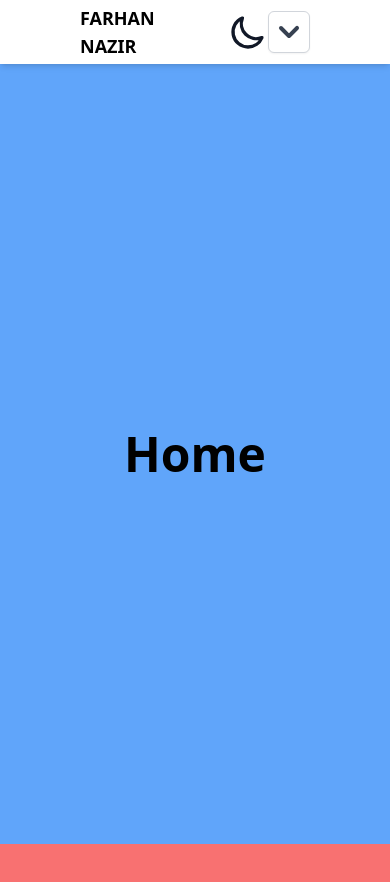
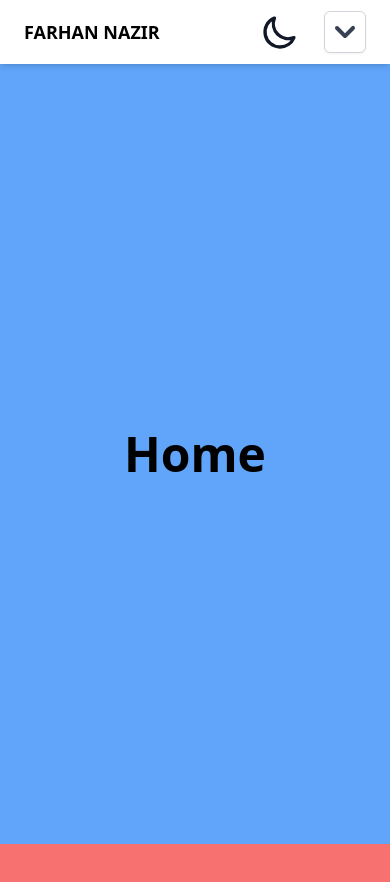
Before and after one commit to FarhanNazir/portfolio-website, a React (Vite) app: page / in a window 390 px wide. Shown: the top 882 px of the page. Built offline with nearby package versions, Linux system fonts and the light colour scheme.

Commit message:
fix mobile view

```diff
--- a/src/component/Header.jsx
+++ b/src/component/Header.jsx
@@ -22,9 +22,9 @@ const Header = () => {
   };
 
   return (
-    <nav className=" mx-auto px-20  shadow-md sticky top-0 bg-white transition-colors duration-700 dark:bg-gray-900 ">
+    <nav className=" mx-auto px-6 md:px-20 dark:text-cyan-300 shadow-md sticky top-0 bg-white transition-colors duration-700 dark:bg-gray-900 ">
       <div className="flex items-center justify-between h-16">
-        <div className="font-bold text-lg ">FARHAN NAZIR</div>
+        <div className="font-bold text-lg  ">FARHAN NAZIR</div>
         <div className="flex items-center space-x-6">
           <div className="hidden md:flex space-x-6 text-lg font-bold ">
             <a
@@ -82,7 +82,6 @@ const Header = () => {
               />
             </svg>
           )}
-        </div>
           <Menu as="div" className="md:hidden relative inline-block text-left">
             <div>
               <Menu.Button className="inline-flex justify-center w-full rounded-md border border-gray-300 shadow-sm p-0.75 bg-white text-sm font-medium text-gray-700 hover:bg-gray-50 focus:outline-none focus:ring-2 focus:ring-offset-2 focus:ring-offset-gray-100 focus:ring-indigo-500">
@@ -110,7 +109,9 @@ const Header = () => {
                         href="#Home"
                         onClick={handleClick}
                         className={classNames(
-                        active ? "bg-gray-100 text-gray-900" : "text-gray-700",
+                          active
+                            ? "bg-gray-100 text-gray-900"
+                            : "text-gray-700",
                           "block px-4 py-2 text-sm"
                         )}
                       >
@@ -124,7 +125,9 @@ const Header = () => {
                         href="#work"
                         onClick={handleClick}
                         className={classNames(
-                        active ? "bg-gray-100 text-gray-900" : "text-gray-700",
+                          active
+                            ? "bg-gray-100 text-gray-900"
+                            : "text-gray-700",
                           "block px-4 py-2 text-sm"
                         )}
                       >
@@ -138,7 +141,9 @@ const Header = () => {
                         href="#about"
                         onClick={handleClick}
                         className={classNames(
-                        active ? "bg-gray-100 text-gray-900" : "text-gray-700",
+                          active
+                            ? "bg-gray-100 text-gray-900"
+                            : "text-gray-700",
                           "block px-4 py-2 text-sm"
                         )}
                       >
@@ -151,6 +156,7 @@ const Header = () => {
             </Transition>
           </Menu>
         </div>
+      </div>
     </nav>
   );
 };
```
Lines whose indentation alone changed are shown as unchanged.
